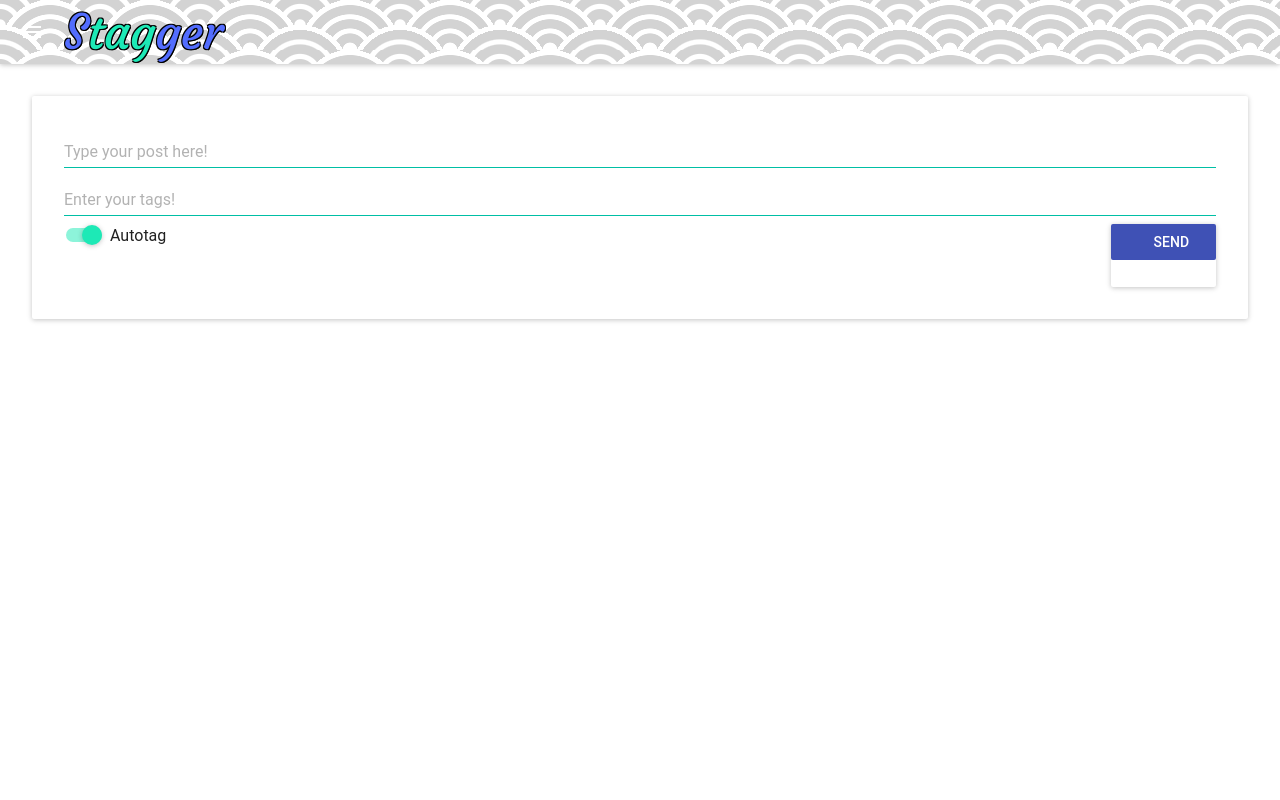
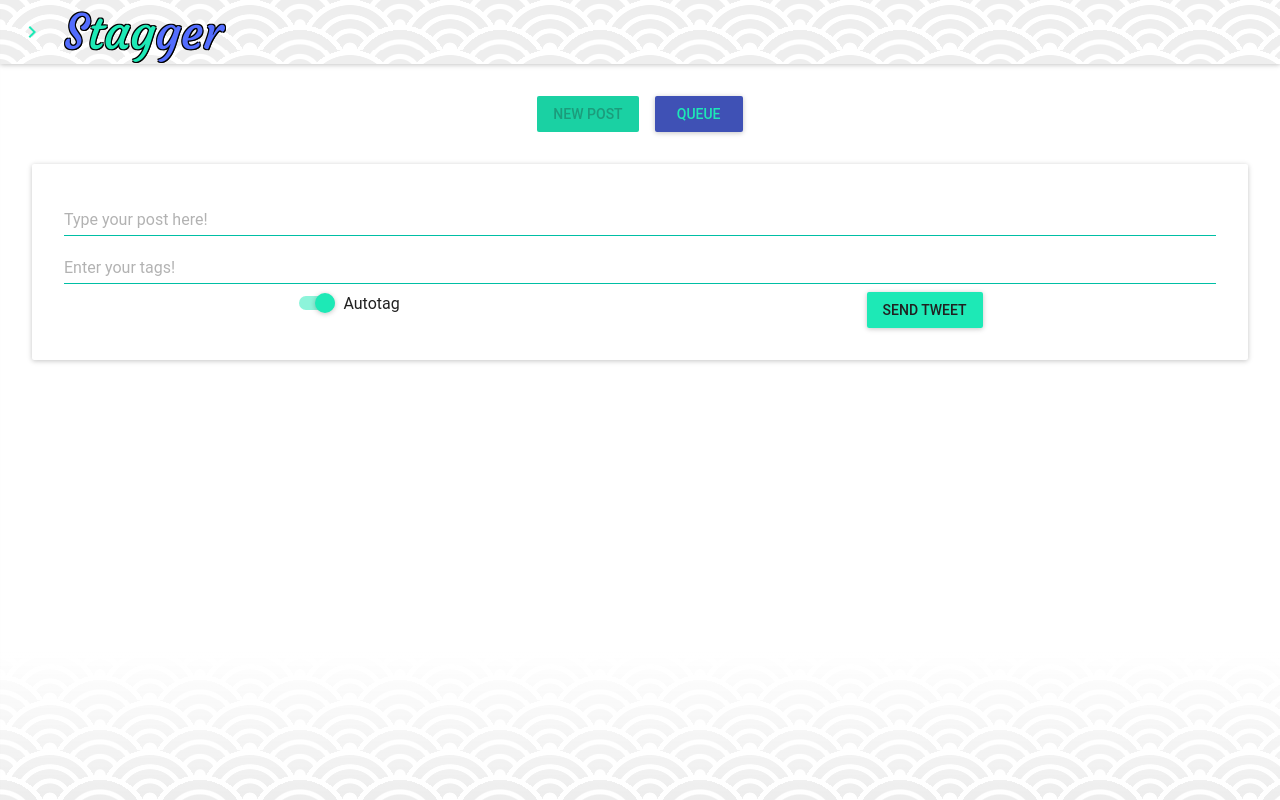
Before and after one commit to brosell1/Stagger, a React (Create React App) app in the folder my-app/: page / in a window 1280 px wide. Both pictures are taken after a click on the button "TWITTER LOGIN". Built offline with nearby package versions, Linux system fonts and the light colour scheme.

Commit message:
added queue view and tidied up the front end a lot

```diff
--- a/my-app/src/App.css
+++ b/my-app/src/App.css
@@ -1,11 +1,11 @@
 .headerBar {
-  background-color:lightgrey;
+  background-color:#eeeeee;
 background-image:
-radial-gradient(circle at 100% 150%, lightgrey 24%, white 25%, white 28%, lightgrey 29%, lightgrey 36%, white 36%, white 40%, transparent 40%, transparent),
-radial-gradient(circle at 0    150%, lightgrey 24%, white 25%, white 28%, lightgrey 29%, lightgrey 36%, white 36%, white 40%, transparent 40%, transparent),
-radial-gradient(circle at 50%  100%, white 10%, lightgrey 11%, lightgrey 23%, white 24%, white 30%, lightgrey 31%, lightgrey 43%, white 44%, white 50%, lightgrey 51%, lightgrey 63%, white 64%, white 71%, transparent 71%, transparent),
-radial-gradient(circle at 100% 50%, white 5%, lightgrey 6%, lightgrey 15%, white 16%, white 20%, lightgrey 21%, lightgrey 30%, white 31%, white 35%, lightgrey 36%, lightgrey 45%, white 46%, white 49%, transparent 50%, transparent),
-radial-gradient(circle at 0    50%, white 5%, lightgrey 6%, lightgrey 15%, white 16%, white 20%, lightgrey 21%, lightgrey 30%, white 31%, white 35%, lightgrey 36%, lightgrey 45%, white 46%, white 49%, transparent 50%, transparent);
+radial-gradient(circle at 100% 150%, #eeeeee 24%, white 25%, white 28%, #eeeeee 29%, #eeeeee 36%, white 36%, white 40%, transparent 40%, transparent),
+radial-gradient(circle at 0    150%, #eeeeee 24%, white 25%, white 28%, #eeeeee 29%, #eeeeee 36%, white 36%, white 40%, transparent 40%, transparent),
+radial-gradient(circle at 50%  100%, white 10%, #eeeeee 11%, #eeeeee 23%, white 24%, white 30%, #eeeeee 31%, #eeeeee 43%, white 44%, white 50%, #eeeeee 51%, #eeeeee 63%, white 64%, white 71%, transparent 71%, transparent),
+radial-gradient(circle at 100% 50%, white 5%, #eeeeee 6%, #eeeeee 15%, white 16%, white 20%, #eeeeee 21%, #eeeeee 30%, white 31%, white 35%, #eeeeee 36%, #eeeeee 45%, white 46%, white 49%, transparent 50%, transparent),
+radial-gradient(circle at 0    50%, white 5%, #eeeeee 6%, #eeeeee 15%, white 16%, white 20%, #eeeeee 21%, #eeeeee 30%, white 31%, white 35%, #eeeeee 36%, #eeeeee 45%, white 46%, white 49%, transparent 50%, transparent);
 background-size:100px 50px;
 }
 
@@ -19,18 +19,56 @@
   text-align: center;
   font-size: 5em;
   width: 100vw;
-  margin: 0px;
+  margin-top: 0px;
+  padding-bottom: 10px;
 }
 
 .footer {
   font-family: 'Exo 2', sans-serif;
   color: grey;
   font-size: 1em;
-  margin-top: 38vh;
+  margin-top: 2em;
+}
+
+.flourish {
+  background-color:#eeeeee;
+background-image:
+radial-gradient(circle at 100% 150%, #eeeeee 24%, white 25%, white 28%, #eeeeee 29%, #eeeeee 36%, white 36%, white 40%, transparent 40%, transparent),
+radial-gradient(circle at 0    150%, #eeeeee 24%, white 25%, white 28%, #eeeeee 29%, #eeeeee 36%, white 36%, white 40%, transparent 40%, transparent),
+radial-gradient(circle at 50%  100%, white 10%, #eeeeee 11%, #eeeeee 23%, white 24%, white 30%, #eeeeee 31%, #eeeeee 43%, white 44%, white 50%, #eeeeee 51%, #eeeeee 63%, white 64%, white 71%, transparent 71%, transparent),
+radial-gradient(circle at 100% 50%, white 5%, #eeeeee 6%, #eeeeee 15%, white 16%, white 20%, #eeeeee 21%, #eeeeee 30%, white 31%, white 35%, #eeeeee 36%, #eeeeee 45%, white 46%, white 49%, transparent 50%, transparent),
+radial-gradient(circle at 0    50%, white 5%, #eeeeee 6%, #eeeeee 15%, white 16%, white 20%, #eeeeee 21%, #eeeeee 30%, white 31%, white 35%, #eeeeee 36%, #eeeeee 45%, white 46%, white 49%, transparent 50%, transparent);
+background-size:100px 50px;
+position: fixed;
+bottom: 0;
+height: 150px;
+width: 100%;
+}
+
+.gradient {
+  background: linear-gradient(0deg, rgba(255,255,255,0), rgba(255,255,255,1));
+  position: fixed;
+  bottom: 0;
+  height: 150px;
+  width: 100%;
 }
 
 .button {
   width:40vw;
+}
+
+.profilePicture {
+  width: 46px;
+  height: 46px;
+  margin: 5px;
+  border: 2px solid black;
+  border-radius: 50%;
+  background-color: #eeeeee;
+  font-size: 2eml
+}
+
+.profilePicture:hover {
+  background-color: lightgrey;
 }
 
 @media only screen and (max-width: 768px) {
--- a/my-app/src/App.js
+++ b/my-app/src/App.js
@@ -1,17 +1,23 @@
 import React, {Component} from 'react';
-import logo from './logo.svg';
 import './App.css';
 
 import AppBar from 'material-ui/AppBar';
+import IconButton from 'material-ui/IconButton';
+import Paper from 'material-ui/Paper';
+import ChevronLeft from 'material-ui/svg-icons/navigation/chevron-left';
+import ChevronRight from 'material-ui/svg-icons/navigation/chevron-right';
 
-import Post from './views/Post.js'
-import Login from './views/Login.js'
+import Post from './views/Post.js';
+import Login from './views/Login.js';
+import Queue from './views/Queue.js';
+import Sidebar from './components/Sidebar.js'
 
 class App extends Component {
   constructor(props) {
     super(props);
     this.state = {
       page: 'login',
+      drawer: false,
       content: {
         tweet: "",
         media: undefined,
@@ -20,8 +26,14 @@
       popup: {
         open: false,
         statusOk: true,
-      }
-    }
+      },
+    };
+  };
+
+  changeDrawer = () => {
+    this.setState({
+      drawer: !this.state.drawer
+    })
   }
 
   closePopup = () => {
@@ -42,10 +54,10 @@
         },
       });
       return;
-    }
+    };
     if(this.state.content.media) {
       route = 'media';
-    }
+    };
     console.log(route);
     fetch('/api/tweet/' + route, {
       method: 'POST',
@@ -65,19 +77,36 @@
       },
     });
     console.log("thanks for posting to twitter");
+  };
+
+  fakeLogin = () => {
+    setTimeout(() => { this.login() }, 400)
   }
 
   login = () => {
     this.setState({
       page: ''
-    })
-  }
+    });
+  };
 
   handleChange = (event) => {
     this.setState({content:{[event.target.name]: event.target.value}})
-  }
+  };
+
+  changeView = () => {
+    let target = this.state.page === "queue" ? "post" : "queue";
+    this.setState({
+      page: target
+    });
+  };
 
   render() {
+    const contentStyle = {  transition: 'margin-left 450ms cubic-bezier(0.23, 1, 0.32, 1)' };
+
+    if (this.state.drawer) {
+      contentStyle.marginLeft = 60;
+    }
+
     const stagger = <span style={{
       color: '#536DFE',
       fontFamily: 'Courgette',
@@ -85,13 +114,29 @@
       textShadow: '1px 1px 0 #000, -1px -1px 0 #000, 1px -1px 0 #000, -1px 1px 0 #000, 1px 1px 0 #000'
     }}>S<span style={{color: '#1de9b6'}}>tag</span>ger</span>
 
-    return (<div className="App">
-      {this.state.page === "login" ? <h1 className="headerBar">{stagger}</h1> : <AppBar
-        className="headerBar"
-        title={stagger}
-        // iconClassNameRight="muidocs-icon-navigation-expand-more"
-      />}
-      {this.state.page === 'login' ? <Login login={this.login}/> : <Post
+    return (<div style={contentStyle} className="App">
+
+      {this.state.page === "login" ? <Paper zDepth={2} className="headerBar"><h1>{stagger}</h1></Paper> : <div>
+        <Sidebar
+          changeDrawer={this.changeDrawer}
+          drawer={this.state.drawer}
+        />
+        <AppBar
+          iconElementLeft={<IconButton>{this.state.drawer === true ? <ChevronLeft /> : <ChevronRight />}</IconButton>}
+          iconStyleLeft={{
+            color: 'black',
+          }}
+          className="headerBar"
+          title={stagger}
+          onLeftIconButtonClick={this.changeDrawer}
+        />
+      </div>}
+      {this.state.page === 'login' ? <Login
+        login={this.fakeLogin}
+      /> : this.state.page === 'queue' ? <Queue
+        changeView={this.changeView}
+      /> : <Post
+        changeView={this.changeView}
         onChange={this.handleChange}
         onClick={this.sendTweet}
         tweet={this.state.content.tweet}
@@ -101,8 +146,10 @@
         closePopup={this.closePopup}
         statusOk={this.state.popup.statusOk}
       />}
+      <div className="flourish" />
+      <div className="gradient" />
     </div>);
-  }
-}
+  };
+};
 
 export default App;
--- a/my-app/src/components/Form.js
+++ b/my-app/src/components/Form.js
@@ -28,15 +28,18 @@
         <div style={{
           display:'flex',
           flexDirection: 'row',
+          justifyContent: 'space-around',
         }}>
-          <Toggle
-            label="Autotag"
-            defaultToggled={true}
-            labelPosition={'right'}
-          />
+          <div>
+            <Toggle
+              label="Autotag"
+              defaultToggled={true}
+              labelPosition={'right'}
+            />
+          </div>
           <RaisedButton
             label="Send Tweet"
-            secondary={true}
+            onClick={this.props.onClick}
           />
         </div>
       </form>
--- a/my-app/src/components/Popup.js
+++ b/my-app/src/components/Popup.js
@@ -4,19 +4,11 @@
 
 export default class Popup extends Component {
   render() {
-    const actions = [
-      <FlatButton
-        label="Cancel"
+    const actions = <FlatButton
+        label="OK"
         primary={true}
-        onClick={this.closePopup}
-      />,
-      <FlatButton
-        label="Submit"
-        primary={true}
-        keyboardFocused={true}
-        onClick={this.closePopup}
-      />,
-    ];
+        onClick={this.props.closePopup}
+      />
   return <Dialog
       title={this.props.statusOk ? "Thank you for posting!" : "Something went wrong!"}
       actions={actions}
--- /dev/null
+++ b/my-app/src/components/Sidebar.js
@@ -0,0 +1,20 @@
+import React, {Component} from 'react';
+
+import Drawer from 'material-ui/Drawer';
+
+class Sidebar extends Component {
+
+  render() {
+    return (
+      <Drawer
+        open={this.props.drawer}
+        width={60}>
+        <div className="profilePicture" ></div>
+        <div className="profilePicture" ></div>
+        <div className="profilePicture" ></div>
+      </Drawer>
+    );
+  };
+};
+
+export default Sidebar
--- a/my-app/src/index.js
+++ b/my-app/src/index.js
@@ -17,7 +17,7 @@
       // accent2Color: '#1de9b6',
       accent3Color: '#00bfa5',
       textColor: '#212121',
-      alternateTextColor: '#FFFFFF',
+      alternateTextColor: '#1de9b6',
       // canvasColor: white,
       borderColor: '#00bfa5',
       // disabledColor: fade('#424242', 0.3),
--- a/my-app/src/views/Post.js
+++ b/my-app/src/views/Post.js
@@ -1,15 +1,31 @@
 import React from 'react';
 
-import {Card, CardActions, CardHeader, CardMedia, CardTitle, CardText} from 'material-ui/Card';
+import Card from 'material-ui/Card';
+import RaisedButton from 'material-ui/RaisedButton'
 
 import Form from '../components/Form.js';
 import Popup from '../components/Popup.js';
 
 const Post = (props) => {
   return(<div>
+    <div style={{
+      marginTop: '2em',
+      textAlign: 'center',
+    }}>
+    <RaisedButton
+      label={"New Post"}
+      style={{marginRight:'1em'}}
+      disabled={true}
+    />
+    <RaisedButton
+      label={"Queue"}
+      secondary={true}
+      onClick={props.changeView}
+    />
+  </div>
     <Card style={{
-    margin: '2em',
-    width: '95vw',
+      margin: '2em 2.5%',
+      width: '95%',
       padding: '2em'
     }}>
       <Form onChange={props.onChange} onClick={props.onClick} tweet={props.tweet} media={props.media} tags={props.tags}/>
--- /dev/null
+++ b/my-app/src/views/Queue.js
@@ -0,0 +1,31 @@
+import React, {Component} from 'react';
+
+import RaisedButton from 'material-ui/RaisedButton';
+
+class Queue extends Component {
+  render() {
+    return(<div>
+      <div style={{
+        marginTop: '2em',
+        textAlign: 'center',
+      }}>
+        <RaisedButton
+          label={"New Post"}
+          style={{marginRight:'1em'}}
+          onClick={this.props.changeView}
+          secondary={true}
+        />
+        <RaisedButton
+          label={"Queue"}
+          disabled={true}
+        />
+        <div>
+          It's the muthaflippin' queue!!!!
+        </div>
+      </div>
+    </div>
+    );
+  };
+};
+
+export default Queue
```
Lines whose indentation alone changed are shown as unchanged.
